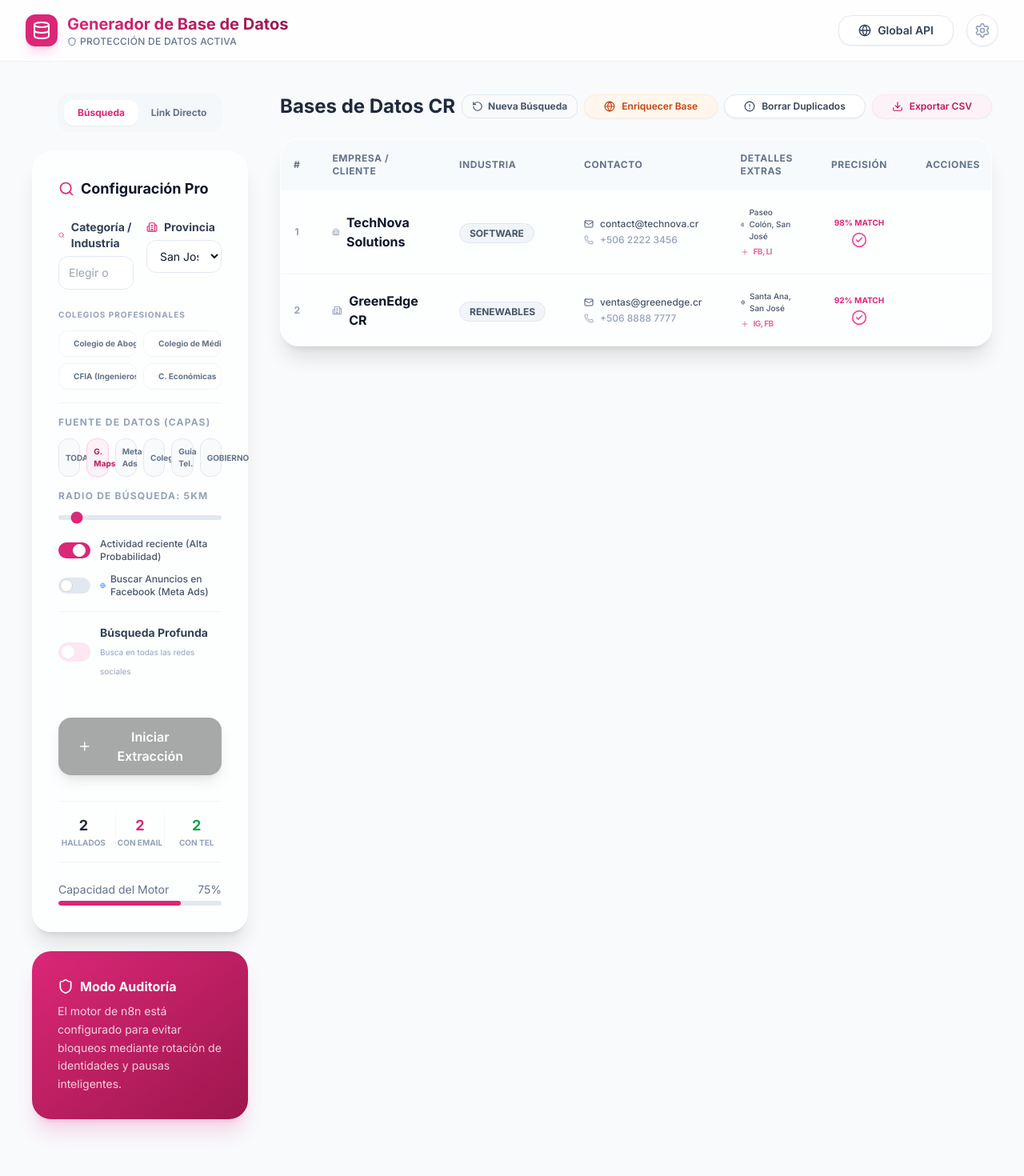
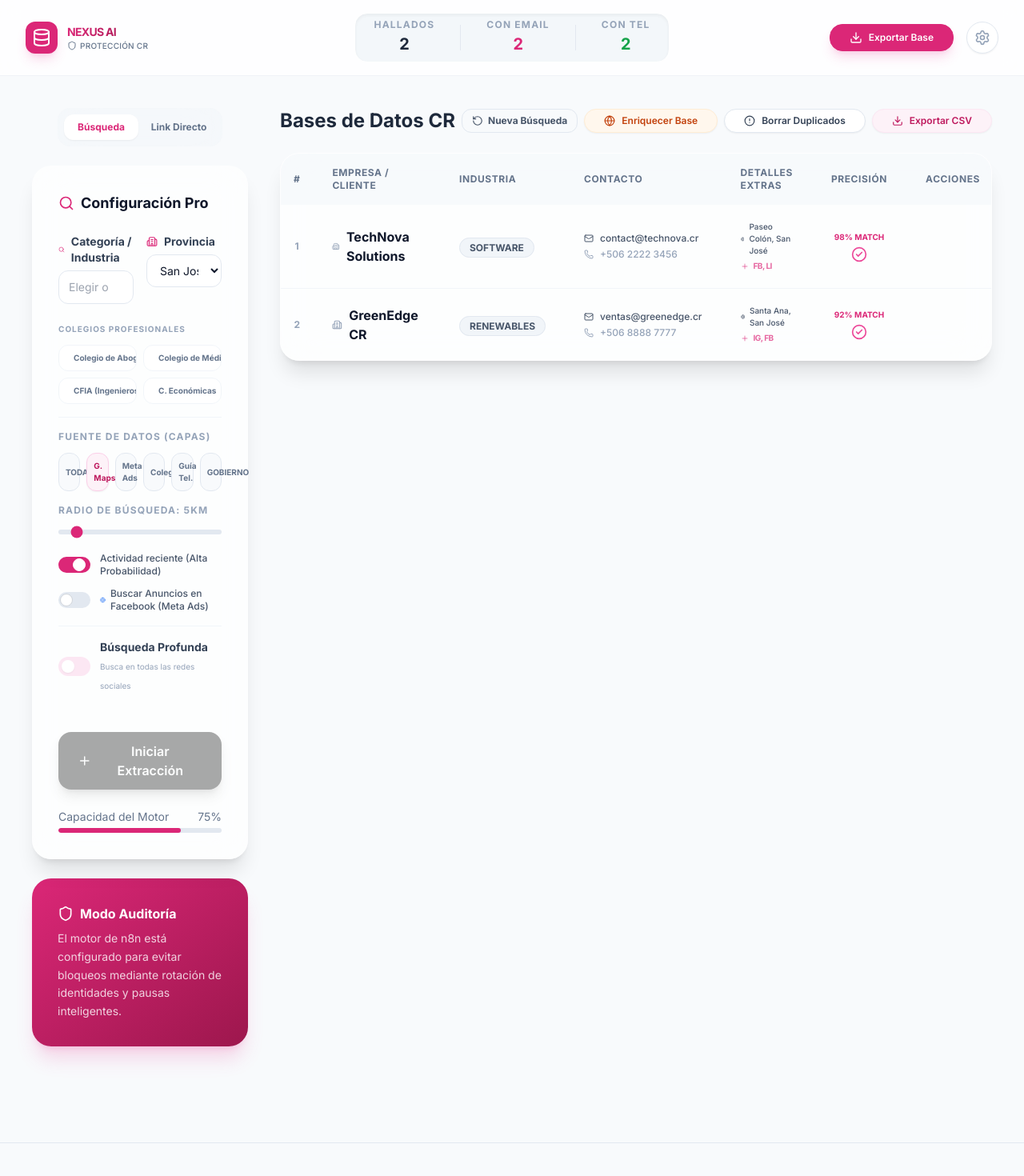
Before and after one commit to omanuelom86-art/database-generator, a React (Vite) app: page / in a window 1280 px wide. Shown: the top 1470 px of the page at 80% size. Built offline with nearby package versions, Linux system fonts and the light colour scheme.

Commit message:
style: move counters to top center and optimize CSV export structure

```diff
--- a/src/App.tsx
+++ b/src/App.tsx
@@ -206,18 +206,18 @@ function App() {
   };
 
   const downloadCSV = () => {
-    const headers = ['#', 'Empresa', 'Industria', 'Email', 'Telefono', 'Direccion', 'Sociales', 'Match'];
+    const headers = ['ID', 'NOMBRE DE EMPRESA', 'INDUSTRIA', 'CORREO ELECTRONICO', 'TELEFONO', 'DIRECCION', 'FUENTE (CAPA)', 'PRECISION MATCH (%)'];
     const csvContent = [
       headers.join(','),
       ...leads.map((lead, index) => [
         index + 1,
         `"${lead.company}"`,
         `"${lead.industry}"`,
-        lead.email,
+        `"${lead.email}"`,
         `"${lead.phone}"`,
         `"${lead.address}"`,
         `"${lead.socials}"`,
-        lead.confidence
+        `"${lead.confidence}%"`
       ].join(','))
     ].join('\n');
 
@@ -225,7 +225,7 @@ function App() {
     const link = document.createElement('a');
     const url = URL.createObjectURL(blob);
     link.setAttribute('href', url);
-    link.setAttribute('download', `base_datos_cr_${new Date().toISOString().split('T')[0]}.csv`);
+    link.setAttribute('download', `nexus_ai_database_cr_${new Date().toISOString().split('T')[0]}.csv`);
     link.style.visibility = 'hidden';
     document.body.appendChild(link);
     link.click();
@@ -291,24 +291,47 @@ function App() {
       </AnimatePresence>
 
       {/* Premium Header */}
-      <header className="glass-header px-8 py-4 flex items-center justify-between">
-        <div className="flex items-center gap-3">
+      <header className="glass-header px-8 py-4 flex items-center justify-between sticky top-0 z-50">
+        <div className="flex items-center gap-3 w-1/4">
           <div className="w-10 h-10 bg-primary-600 rounded-xl flex items-center justify-center shadow-lg shadow-primary-500/20">
             <Database className="text-white w-6 h-6" />
           </div>
-          <div>
-            <h1 className="text-xl font-bold bg-clip-text text-transparent bg-gradient-to-r from-primary-600 to-primary-800">
-              Generador de Base de Datos
+          <div className="hidden sm:block">
+            <h1 className="text-sm font-bold bg-clip-text text-transparent bg-gradient-to-r from-primary-600 to-primary-800 uppercase tracking-tighter">
+              Nexus AI
             </h1>
-            <p className="text-xs text-surface-500 font-medium tracking-wide flex items-center gap-1">
-              <Shield className="w-3 h-3" /> PROTECCIÓN DE DATOS ACTIVA
+            <p className="text-[10px] text-surface-500 font-medium tracking-wide flex items-center gap-1">
+              <Shield className="w-3 h-3" /> PROTECCIÓN CR
             </p>
           </div>
         </div>
 
-        <div className="flex items-center gap-4">
-          <button className="secondary-button !py-2 text-sm">
-            <Globe className="w-4 h-4" /> Global API
+        {/* TOP CENTER COUNTER */}
+        <div className="flex-1 flex justify-center">
+          <div className="bg-surface-100/80 backdrop-blur-md px-6 py-2 rounded-2xl border border-white shadow-inner flex items-center gap-8">
+            <div className="text-center group">
+              <div className="text-xs font-bold text-surface-400 uppercase tracking-widest leading-none mb-1 group-hover:text-primary-500 transition-colors">Hallados</div>
+              <div className="text-xl font-black text-surface-800 tabular-nums">{stats.total.toLocaleString()}</div>
+            </div>
+            <div className="w-px h-8 bg-surface-200" />
+            <div className="text-center group">
+              <div className="text-xs font-bold text-surface-400 uppercase tracking-widest leading-none mb-1 group-hover:text-primary-600 transition-colors">Con Email</div>
+              <div className="text-xl font-black text-primary-600 tabular-nums">{stats.withEmail.toLocaleString()}</div>
+            </div>
+            <div className="w-px h-8 bg-surface-200" />
+            <div className="text-center group">
+              <div className="text-xs font-bold text-surface-400 uppercase tracking-widest leading-none mb-1 group-hover:text-green-600 transition-colors">Con Tel</div>
+              <div className="text-xl font-black text-green-600 tabular-nums">{stats.withPhone.toLocaleString()}</div>
+            </div>
+          </div>
+        </div>
+
+        <div className="flex items-center gap-4 w-1/4 justify-end">
+          <button
+            onClick={downloadCSV}
+            className="secondary-button !py-2 text-xs bg-primary-600 text-white border-primary-600 shadow-lg shadow-primary-500/20 hover:bg-primary-700"
+          >
+            <Download className="w-4 h-4" /> Exportar Base
           </button>
           <div className="w-10 h-10 rounded-full border border-surface-200 overflow-hidden bg-white flex items-center justify-center shadow-sm">
             <Settings className="w-5 h-5 text-surface-400" />
@@ -585,21 +608,7 @@ function App() {
                 </div>
               )}
 
-              {/* Progress Counters */}
-              <div className="mt-8 grid grid-cols-3 gap-2 py-4 border-y border-surface-100">
-                <div className="text-center">
-                  <div className="text-lg font-bold text-surface-800">{stats.total}</div>
-                  <div className="text-[10px] text-surface-400 font-bold uppercase">Hallados</div>
-                </div>
-                <div className="text-center border-x border-surface-100">
-                  <div className="text-lg font-bold text-primary-600">{stats.withEmail}</div>
-                  <div className="text-[10px] text-surface-400 font-bold uppercase">Con Email</div>
-                </div>
-                <div className="text-center">
-                  <div className="text-lg font-bold text-green-600">{stats.withPhone}</div>
-                  <div className="text-[10px] text-surface-400 font-bold uppercase">Con Tel</div>
-                </div>
-              </div>
+              {/* Space for other sidebar elements if needed */}
 
               <div className="mt-6">
                 <div className="flex items-center justify-between text-sm text-surface-500 mb-1">
```
